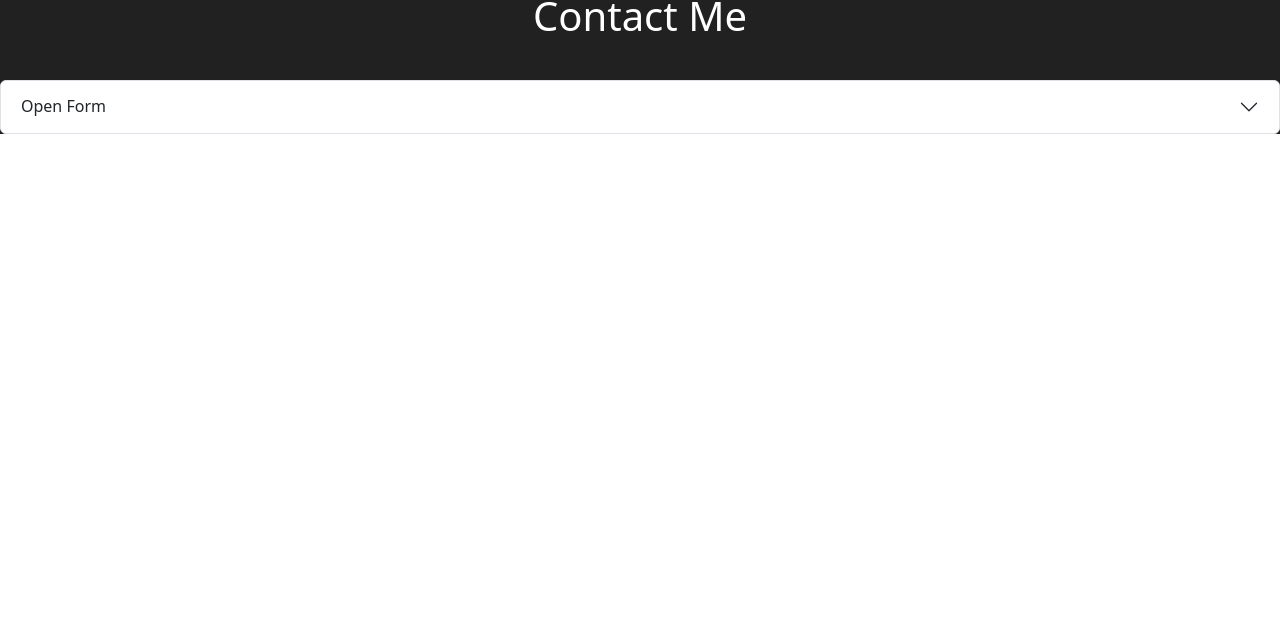
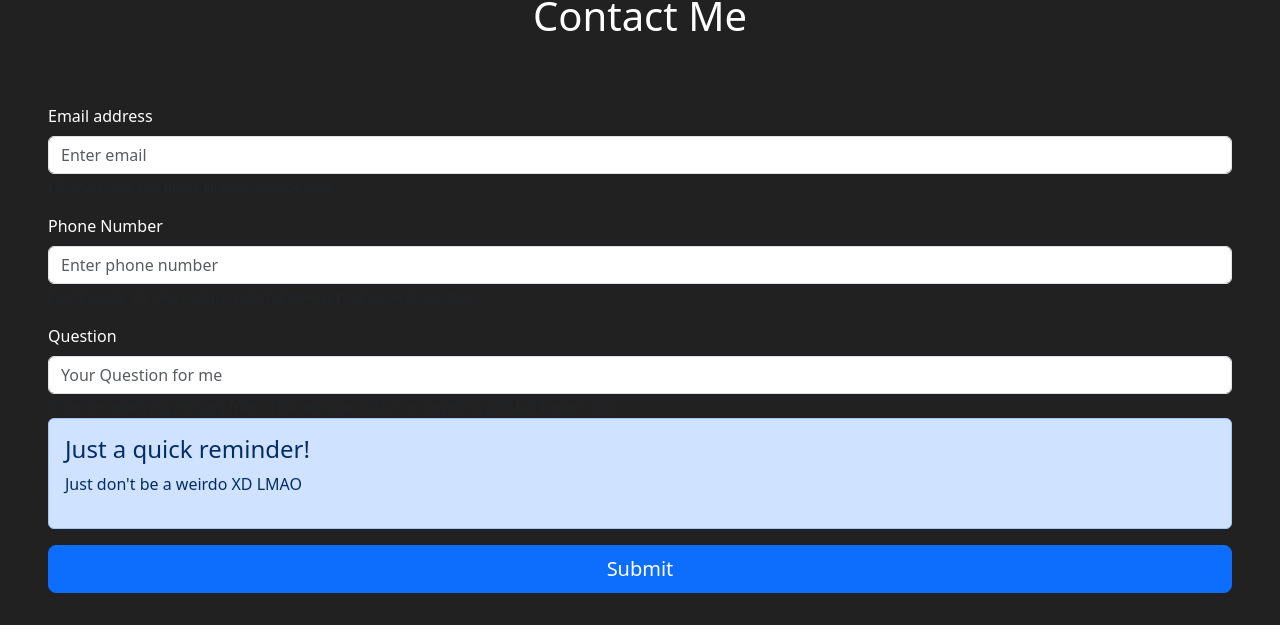
Before and after one commit to jeromeregalado/Regalado_Portfolio, a React (Create React App) app: page / in a window 1280 px wide. Shown: the part 2309-2952 px from the top of the page. Before the commit the page ends 2443 px from the top, so only its background shows below. Built offline with nearby package versions, Linux system fonts and the light colour scheme.

Commit message:
button block

```diff
--- a/src/App.css
+++ b/src/App.css
@@ -120,6 +120,12 @@ img
 
   .cardFormat
   {
-    width:20rem;
+    width:18rem;
     margin: 1rem 1rem;
   }
+
+  .formFormat
+  {
+    margin: 2rem 3rem;
+    padding-bottom: 2rem;
+  }
--- a/src/App.js
+++ b/src/App.js
@@ -195,9 +195,7 @@ function App()
                         </Card.Body>
                       </Card>
                     </Col>
-                    </Row>
 
-                    <Row>
                     <Col>
                       <Card className='cardFormat'>
                         <Card.Img variant="top" src="https://upload.wikimedia.org/wikipedia/commons/thumb/1/18/ISO_C%2B%2B_Logo.svg/800px-ISO_C%2B%2B_Logo.svg.png" />
@@ -256,7 +254,7 @@ function App()
                     </Col>
                     </Row>
                 </Container>
-                </p>
+                  </p>
                 </Accordion.Body>
               </Accordion.Item>
 
@@ -309,11 +307,7 @@ function App()
             </Accordion>
 
           <h1 className="navBarCenterText">Contact Me</h1>
-            <Accordion>
-              <Accordion.Item eventKey="0">
-              <Accordion.Header>Open Form</Accordion.Header>
-              <Accordion.Body>
-              <Form>
+              <Form className='formFormat'>
                     <Form.Group className="mb-3" controlId="formBasicEmail">
                       <Form.Label>Email address</Form.Label>
                       <Form.Control type="email" placeholder="Enter email" required/>
@@ -344,13 +338,14 @@ function App()
                       </Alert>
                     </Form.Group>
 
-                    <Button variant="primary" type="submit">
-                      Submit
-                    </Button>
+                    <center>
+                    <div className="d-grid gap-2">
+                      <Button variant="primary" type="submit" size='lg'>
+                        Submit
+                      </Button>
+                    </div>
+                    </center>
             </Form>
-              </Accordion.Body>
-              </Accordion.Item>
-            </Accordion>
 
       </body>
     </div>
```
